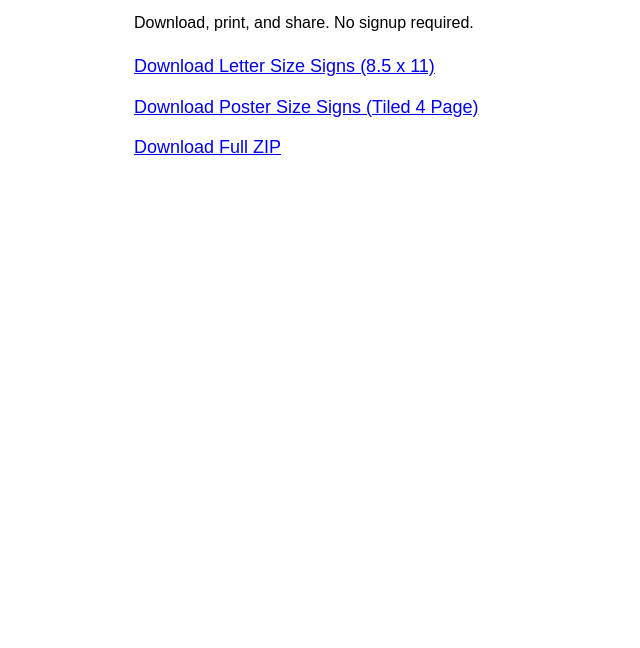
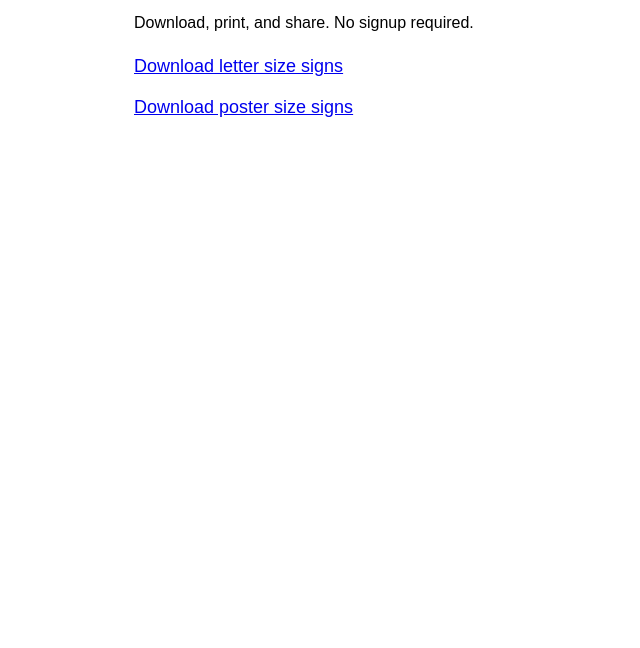
Before and after one commit to community427/protest-sign-pack, a plain HTML site: page docs/index.html in a window 1280 px wide. Shown: the part 152-800 px from the top of the page, without its empty margins (156-796 px from the left). Drawn offline with Linux system fonts and the light colour scheme.

Commit message:
Update index.html

```diff
--- a/docs/index.html
+++ b/docs/index.html
@@ -27,9 +27,9 @@
     Download, print, and share. No signup required.
   </p>
 
-  <a href="downloads/letter-size-signs.pdf">Download Letter Size Signs (8.5 x 11)</a>
-  <a href="downloads/poster-4page-signs.pdf">Download Poster Size Signs (Tiled 4 Page)</a>
-  <a href="downloads/protest-sign-pack.zip">Download Full ZIP</a>
+<a href="./downloads/letter-size-signs.pdf">Download letter size signs</a>
+<a href="./downloads/poster-size-signs.pdf">Download poster size signs</a>
+
 
 </body>
 </html>
```
